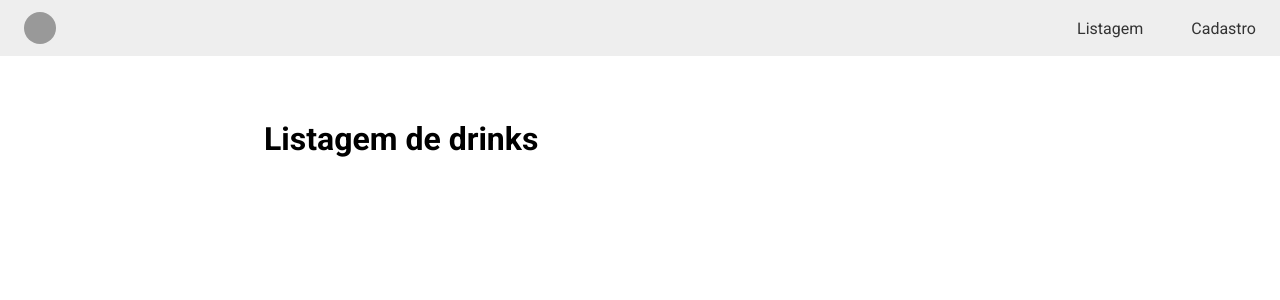
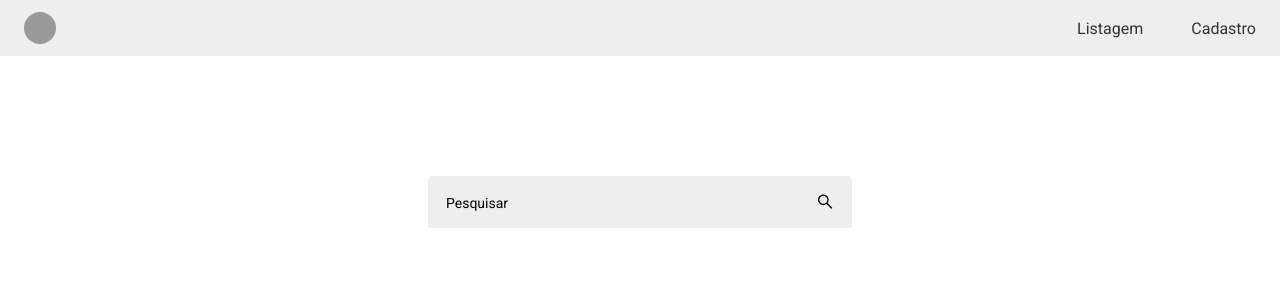
Before and after one commit to AmauriLima/Drinks, a React (Vite) app: page / in a window 1280 px wide. Shown: the top 300 px of the page. Built offline with nearby package versions, Linux system fonts and the light colour scheme.

Commit message:
feat: adding search input to home page

```diff
--- a/package.json
+++ b/package.json
@@ -12,6 +12,7 @@
     "@reduxjs/toolkit": "^1.7.2",
     "react": "^17.0.2",
     "react-dom": "^17.0.2",
+    "react-icons": "^4.3.1",
     "react-router-dom": "^6.2.1",
     "styled-components": "^5.3.3",
     "vite-tsconfig-paths": "^3.4.0"
@@ -21,6 +22,7 @@
     "@types/prettier": "^2.4.4",
     "@types/react": "^17.0.33",
     "@types/react-dom": "^17.0.10",
+    "@types/react-icons": "^3.0.0",
     "@types/react-router-dom": "^5.3.3",
     "@types/styled-components": "^5.1.22",
     "@typescript-eslint/eslint-plugin": "^5.12.0",
--- a/src/components/PageLayout/styles.ts
+++ b/src/components/PageLayout/styles.ts
@@ -8,7 +8,6 @@ export const Container = styled.div`
 export const Main = styled.main`
   max-width: 800px;
   width: 100%;
-  margin: 0 auto;
+  margin: 120px auto 0;
   padding: 0 24px;
-  padding-top: 64px;
 `;
--- a/src/pages/Home/index.tsx
+++ b/src/pages/Home/index.tsx
@@ -1,9 +1,16 @@
+import { AiOutlineSearch } from 'react-icons/ai';
+
 import { PageLayout } from '@components/PageLayout';
+
+import { InputSearchContainer } from './styles';
 
 export function Home() {
   return (
     <PageLayout>
-      <h1>Listagem de drinks</h1>
+      <InputSearchContainer htmlFor="search">
+        <input name="search" id="search" placeholder="Pesquisar" />
+        <AiOutlineSearch />
+      </InputSearchContainer>
     </PageLayout>
   );
 }
--- /dev/null
+++ b/src/pages/Home/styles.ts
@@ -0,0 +1,39 @@
+import styled from 'styled-components';
+
+export const InputSearchContainer = styled.label`
+  display: flex;
+  justify-content: space-between;
+  align-items: center;
+  padding: 0 16px;
+  background: ${({ theme }) => theme.colors.gray[500]};
+  border-radius: 4px;
+  margin: 0 auto;
+  max-width: 424px;
+  width: 100%;
+  cursor: text;
+  border: 2px solid transparent;
+  transition: 0.2s ease-in;
+
+  &:focus-within {
+    border: 2px solid black;
+  }
+
+  input {
+    height: 48px;
+    width: 100%;
+    border: none;
+    background: transparent;
+    outline: none;
+    font-size: 1rem;
+
+    ::placeholder {
+      color: black;
+      font-size: 0.875rem;
+    }
+  }
+
+  svg {
+    width: 1.2rem;
+    height: 1.2rem;
+  }
+`;
```
Also changed, not shown: 1 other file (tests, documents, lock files or other folders).
